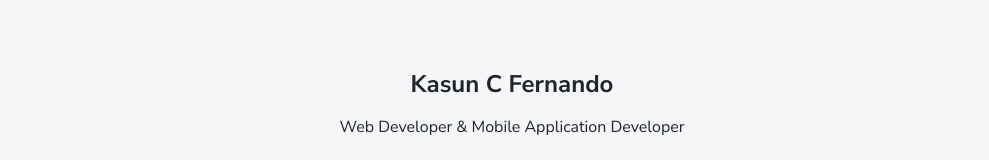
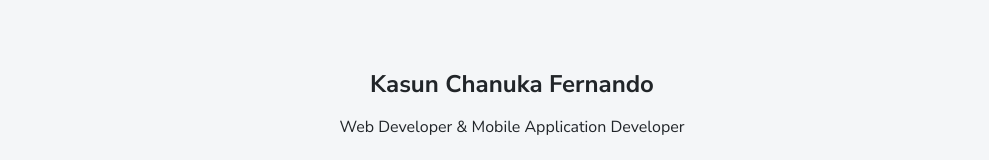
Before and after one commit to kasuncfdo/kasuncfdo.github.io, a plain HTML site: page index.html in a window 1280 px wide. Shown: the part 5439-5599 px from the top of the page, without its empty margins (128-1117 px from the left). Drawn offline with Linux system fonts and the light colour scheme.

Commit message:
Update index.html

```diff
--- a/index.html
+++ b/index.html
@@ -459,7 +459,7 @@
 <footer class="pt-4 pb-4 text-center bg-light">
   <div class="container">
     <div class="my-3">
-      <div class="h4">Kasun C Fernando</div>
+      <div class="h4">Kasun Chanuka Fernando</div>
       <p>Web Developer & Mobile Application Developer</p>
       <div class="social-nav">
         <nav role="navigation">
```
